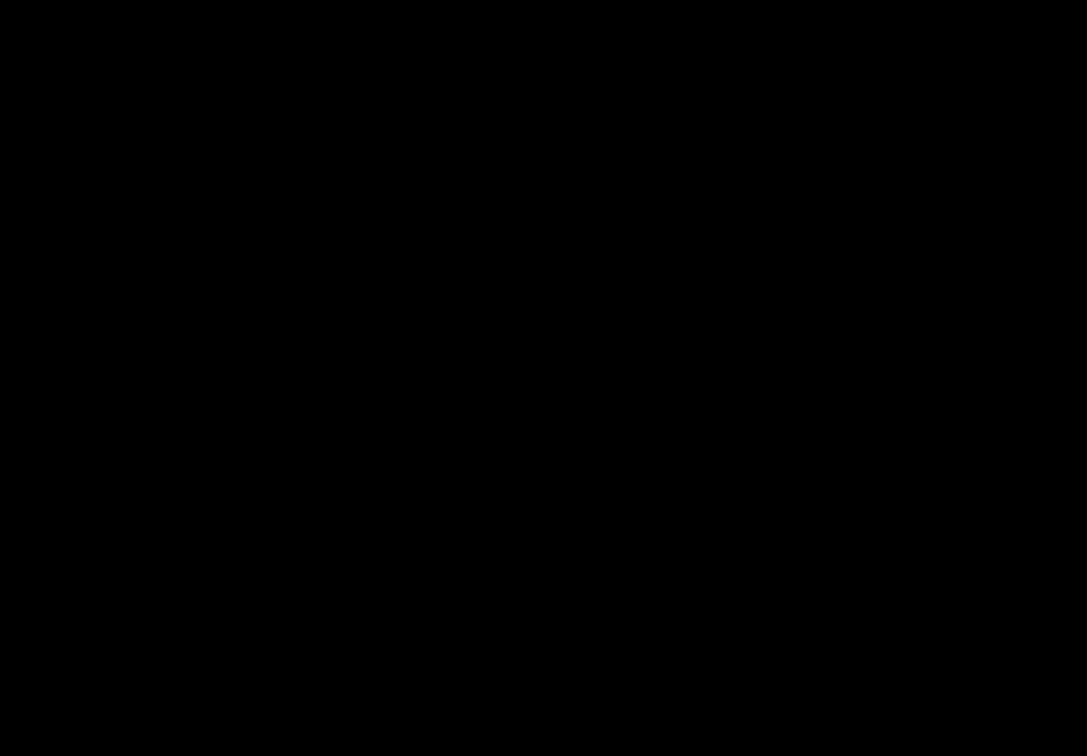
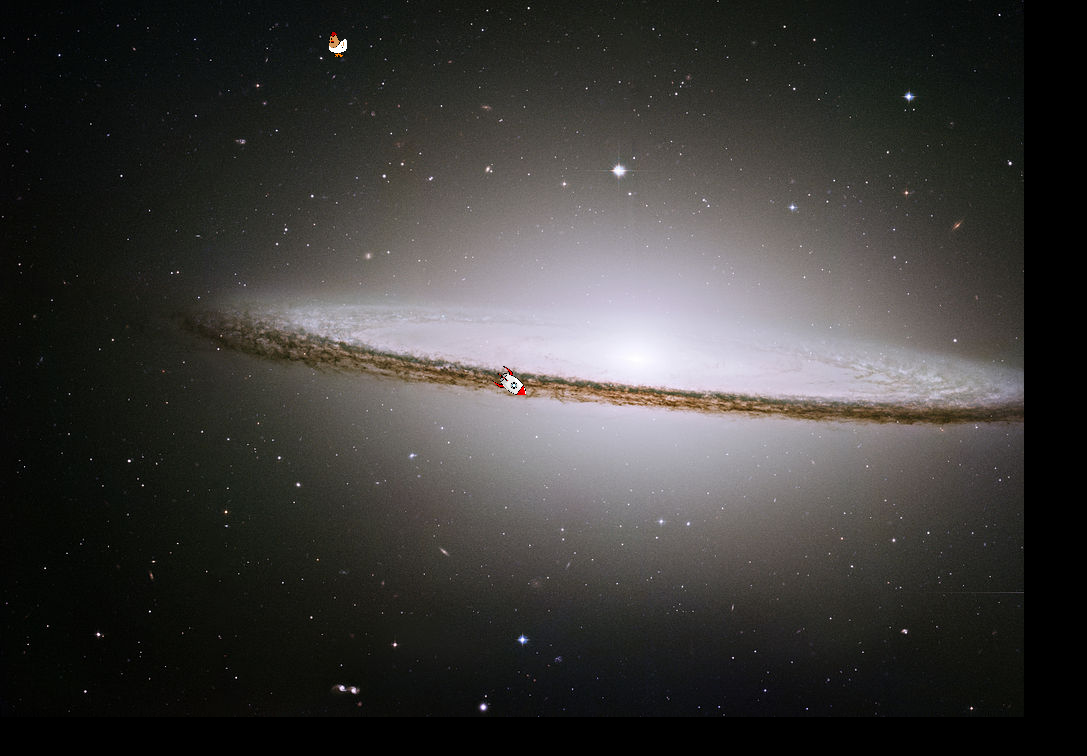
Before and after one commit to jondoesntgit/chickens-in-space, a plain HTML site: page mobile.html in a window 1280 px wide. Shown: the whole page, without its empty margins (0-1087 px from the left). Drawn offline with Linux system fonts and the light colour scheme; animation ran at ten frames a second.

Commit message:
I'm committing here because of awesome patterns

```diff
--- a/mobile.html
+++ b/mobile.html
@@ -33,6 +33,7 @@
 	<link rel="stylesheet" href="css/stylesheet.css" type="text/css" charset="utf-8" />
 	<script src="js/phaser.min.js"></script>
 	<script src="js/jquery.min.js"></script>
+    <script src="src/game-behaviors.js"></script>
 	<script src="src/Boot.js"></script>
 	<script src="src/Preloader.js"></script>
 	<script src="src/MainMenu.js"></script>
--- a/src/Game.js
+++ b/src/Game.js
@@ -1,4 +1,3 @@
-
 BasicGame.Game = function (game) {
 
 	//	When a State is added to Phaser it automatically has the following properties set on it, even if they already exist:
@@ -26,15 +25,55 @@ BasicGame.Game = function (game) {
 
 BasicGame.Game.prototype = {
 
+    preload: function() {
+
+        this.game.load.image('galaxy', 'assets/galaxy.jpg');
+        this.game.load.image('rocket', 'assets/rocket.png');
+        this.game.load.image('chicken', 'assets/chicken.png', 24, 48);
+    },
+
 	create: function () {
 
-		//	Honestly, just about anything could go here. It's YOUR game after all. Eat your heart out!
+        this.game.physics.startSystem(Phaser.Physics.ARCADE);
+        this.game.add.sprite(0, 0, 'galaxy');
+
+        this.player = this.game.add.sprite(this.game.world.width/2, this.game.world.height/2, 'rocket');
+        this.player.scale.set(.05, .05); // The sprite is really big
+        this.player.anchor.setTo(0.5, 0.5); // Swivel around the middle
+        this.game.physics.arcade.enable(this.player);
+        this.player.body.collideWorldBounds = true; // Break space physics by bouncing off edge of universe (gasp!)
+
+        // Create a group to hold all of our chickens!
+
+        chickens = this.game.add.group();
+        chickens.enableBody = true; // It's no fun if the chickens don't interact with other matter!
+
+        var chicken_little = chickens.create(70, 10, 'chicken');
+        var scaleFactor = chickenSize * Math.sqrt(chicken_little.body.mass);
+        chicken_little.scale.setTo(scaleFactor, scaleFactor)
+        chicken_little.body.velocity.x = -100;
+        chicken_little.body.velocity.y = -10;
+        chicken_little.body.bounce.x = universeEdgeBounciness;
+        chicken_little.body.bounce.y = universeEdgeBounciness;
+        chicken_little.body.collideWorldBounds = true; // Chickens should not leave the universe
+
+        // Enable inputs
+        this.cursors = this.game.input.keyboard.createCursorKeys();
 
 	},
 
 	update: function () {
 
-		//	Honestly, just about anything could go here. It's YOUR game after all. Eat your heart out!
+        this.player.rotation = this.game.physics.arcade.angleToPointer(this.player) - Math.PI/2; // Phaser recons angle from vertical, not from horizontal.
+
+        // Handle input
+
+        if (this.game.input.activePointer.isDown) {
+            // Emit chicken (most exciting thing in the entire game)!
+            fire(this.player);
+        }
+
+
 
 	},
 
@@ -43,7 +82,7 @@ BasicGame.Game.prototype = {
 		//	Here you should destroy anything you no longer need.
 		//	Stop music, delete sprites, purge caches, free resources, all that good stuff.
 
-		//	Then let's go back to the main menu.
+		//	Then's go back to the main menu.
 		this.state.start('MainMenu');
 
 	}
--- /dev/null
+++ b/src/game-behaviors.js
@@ -0,0 +1,38 @@
+// Separate out some of the functions used in the game to make it easier to read code.
+
+// A bunch of constants
+
+var chickenSize = 0.01; // How much should we scale default chickens?
+var universeEdgeBounciness = .8; //Allow the universe to 'cool' by objects hitting the edge
+var nextFire; // Used to prevent 100Hz fire rate, limits to 1 chicken per second when holding mouse down. You can break physics, but not by that much.
+var turretLength = 50; // How far away from ship anchor should a chicken be created? If it is too close, then it will create a collision upon creation
+var chickenImpulse = 10; // How hard does a chicken get shot out?
+
+fire = function(player) {
+     var xpos = player.body.x+player.width/2+Math.cos(player.rotation+Math.PI/2)*turretLength;
+     var ypos = player.body.y+player.height/2+Math.sin(player.rotation+Math.PI/2)*turretLength;
+     var xvel = player.body.velocity.x + Math.cos(player.rotation+Math.PI/2) * chickenImpulse;
+     var yvel = player.body.velocity.y + Math.sin(player.rotation+Math.PI/2) * chickenImpulse;
+    createChicken(xpos, ypos, xvel, yvel);
+    recoil();
+}
+
+createChicken = function(xpos, ypos, xvel, yvel) {
+    // Need to adjust anchor
+    xpos = xpos -16;
+    ypos = ypos -16;
+
+    var chicken_little = chickens.create(xpos, ypos, 'chicken');
+    var scaleFactor = chickenSize * Math.sqrt(chicken_little.body.mass);
+    chicken_little.scale.set(scaleFactor, scaleFactor)
+// TODO    chicken_little.anchor.setTo(0.5,0.5)
+    chicken_little.body.velocity.x = xvel;
+    chicken_little.body.velocity.y = yvel;
+    chicken_little.body.bounce.x = universeEdgeBounciness;
+    chicken_little.body.bounce.y = universeEdgeBounciness;
+    chicken_little.body.collideWorldBounds = true; // Chickens should not leave the universe
+}
+
+recoil = function () {
+
+}
```
Also changed, not shown: 4 other files.
